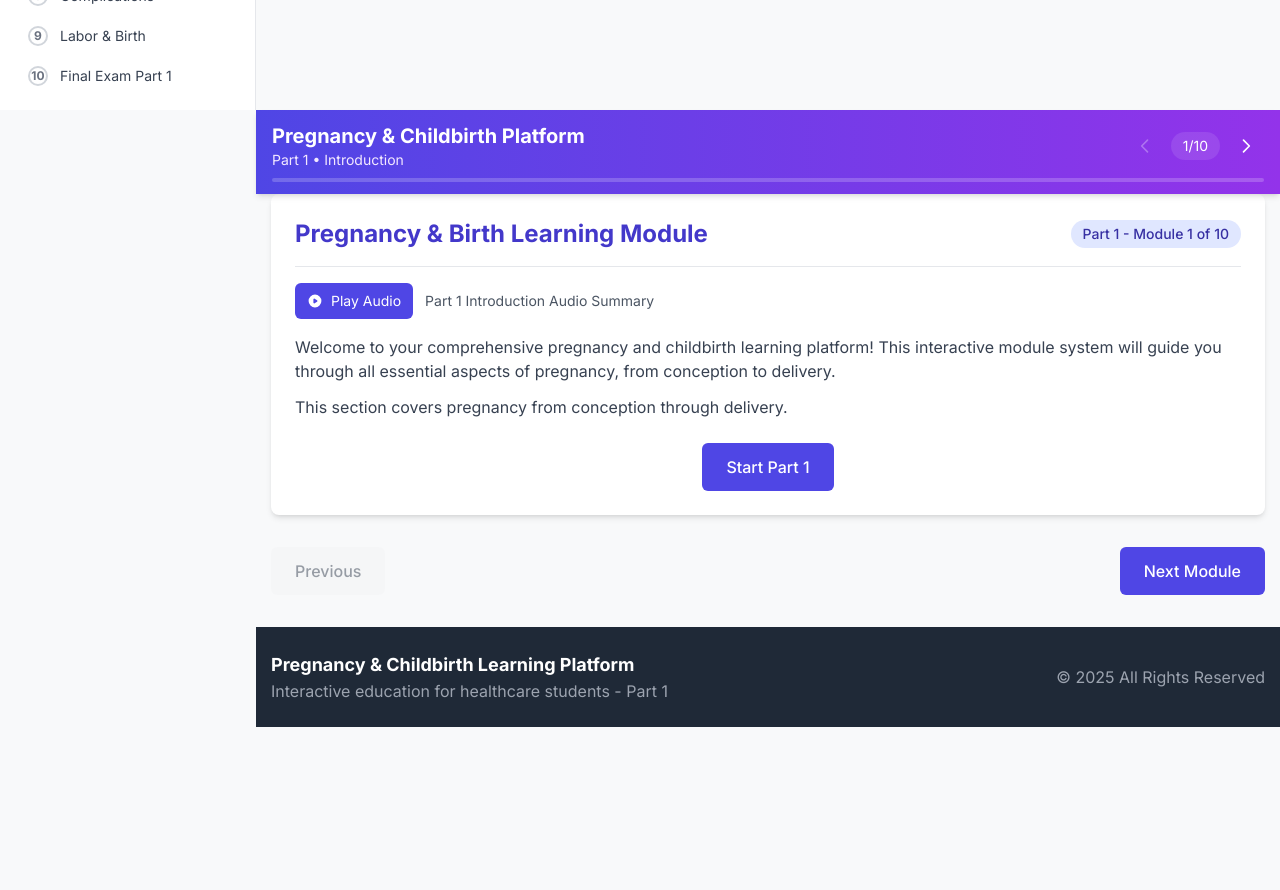
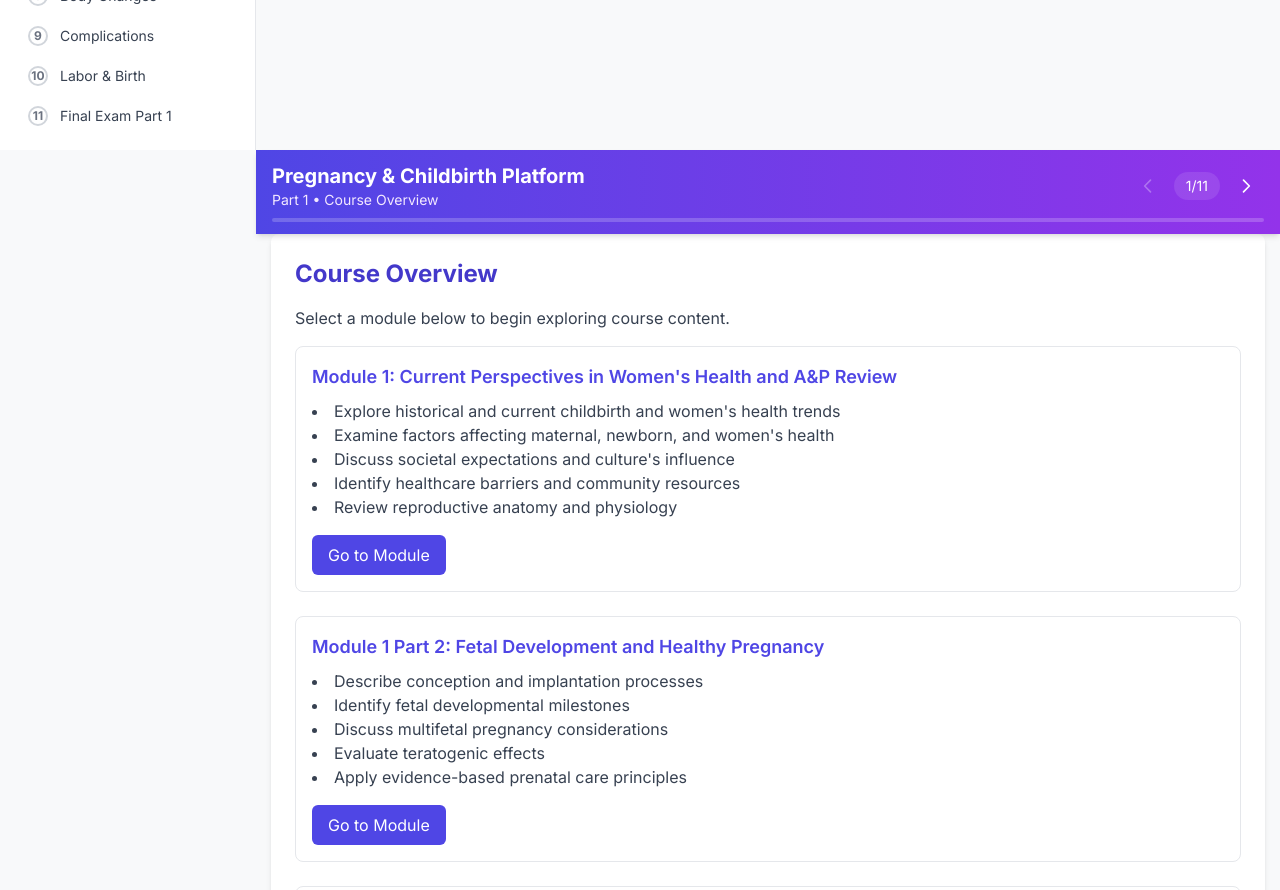
Before and after one commit to Mathewmoslow/pregnancylms_2, a React (Create React App) app: page / in a window 1280 px wide. Shown: the part 520-1410 px from the top of the page. Before the commit the page ends 1247 px from the top, so only its background shows below. Built offline with nearby package versions, Linux system fonts and the light colour scheme; the HTML template or start-up script is replaced by a standard one.

Commit message:
Add course landing page for module navigation

```diff
--- a/src/App.js
+++ b/src/App.js
@@ -1,5 +1,6 @@
 import React, { useState } from "react";
 import Introduction from "./components/Introduction";
+import CourseLanding from "./components/CourseLanding";
 import WomensHealthOverview from "./components/WomensHealthOverview";
 import PregnancyBasics from "./components/PregnancyBasics";
 import GTPALSystem from "./components/GTPALSystem";
@@ -38,7 +39,7 @@ import MethodEffectivenessChart from "./components/familyplanning/MethodEffectiv
 import AudioPlayer from "./components/shared/AudioPlayer";
 
 function App() {
-  const [activeModule, setActiveModule] = useState("intro");
+  const [activeModule, setActiveModule] = useState("landing");
   const [completedModules, setCompletedModules] = useState([]);
   const [currentPart, setCurrentPart] = useState(1);
   const [part1ExamResults, setPart1ExamResults] = useState(null);
@@ -46,6 +47,7 @@ function App() {
   const [sidebarOpen, setSidebarOpen] = useState(false);
 
   const part1Modules = [
+    { id: "landing", name: "Course Overview", short: "Overview" },
     { id: "intro", name: "Introduction", short: "Intro" },
     { id: "womenshealth", name: "Women's Health", short: "Women's Health" },
     { id: "basics", name: "Conception & Dating", short: "Conception" },
@@ -110,7 +112,7 @@ function App() {
 
   const switchToPart1 = () => {
     setCurrentPart(1);
-    setActiveModule("intro");
+    setActiveModule("landing");
     setSidebarOpen(false);
   };
 
@@ -314,6 +316,9 @@ function App() {
             {/* Part 1 Modules */}
             {currentPart === 1 && (
               <>
+                {activeModule === "landing" && (
+                  <CourseLanding navigateToModule={navigateToModule} />
+                )}
                 {activeModule === "intro" && (
                   <div className="bg-white rounded-lg shadow-md p-4 sm:p-5 md:p-6 mb-6">
                     <div className="flex flex-col sm:flex-row justify-between items-start sm:items-center border-b pb-4 mb-4">
@@ -321,7 +326,7 @@ function App() {
                         Pregnancy & Birth Learning Module
                       </h2>
                       <span className="bg-indigo-100 text-indigo-800 px-3 py-1 rounded-full text-sm font-medium">
-                        Part 1 - Module 1 of {part1Modules.length}
+                        Part {currentPart} - Module {currentModuleIndex + 1} of {modules.length}
                       </span>
                     </div>
 
@@ -500,7 +505,7 @@ function App() {
                         Postpartum & Newborn Care
                       </h2>
                       <span className="bg-indigo-100 text-indigo-800 px-3 py-1 rounded-full text-sm font-medium">
-                        Part 2 - Module 1 of {part2Modules.length}
+                        Part {currentPart} - Module {currentModuleIndex + 1} of {modules.length}
                       </span>
                     </div>
 
--- /dev/null
+++ b/src/components/CourseLanding.js
@@ -0,0 +1,115 @@
+import React from "react";
+
+const modules = [
+  {
+    id: "module1",
+    title: "Module 1: Current Perspectives in Women's Health and A&P Review",
+    outcomes: [
+      "Explore historical and current childbirth and women's health trends",
+      "Examine factors affecting maternal, newborn, and women's health",
+      "Discuss societal expectations and culture's influence",
+      "Identify healthcare barriers and community resources",
+      "Review reproductive anatomy and physiology"
+    ],
+    link: "womenshealth"
+  },
+  {
+    id: "module1part2",
+    title: "Module 1 Part 2: Fetal Development and Healthy Pregnancy",
+    outcomes: [
+      "Describe conception and implantation processes",
+      "Identify fetal developmental milestones",
+      "Discuss multifetal pregnancy considerations",
+      "Evaluate teratogenic effects",
+      "Apply evidence-based prenatal care principles"
+    ],
+    link: "basics"
+  },
+  {
+    id: "module2",
+    title: "Module 2: Normal Labor and Birth",
+    outcomes: [
+      "Recognize signs of impending labor",
+      "Differentiate between true and false labor",
+      "Analyze factors affecting the labor process",
+      "Evaluate maternal and fetal responses to labor",
+      "Identify and describe the stages of labor"
+    ],
+    link: "labor"
+  },
+  {
+    id: "module3",
+    title: "Module 3: Normal Postpartum",
+    outcomes: [
+      "Explain physiological adaptations during the postpartum period",
+      "Perform comprehensive postpartum assessments",
+      "Provide appropriate patient education",
+      "Enhance maternal-infant bonding and attachment",
+      "Support healthy parenting and family adaptation"
+    ],
+    link: "postpartum"
+  },
+  {
+    id: "module4",
+    title: "Module 4: Normal Newborn",
+    outcomes: [
+      "Describe physiological challenges of newborn transition",
+      "Perform comprehensive newborn assessments",
+      "Recognize normal and abnormal newborn behaviors",
+      "Educate families on newborn safety and screenings",
+      "Implement evidence-based newborn care practices"
+    ],
+    link: "newbornadaptation"
+  },
+  {
+    id: "module5",
+    title: "Module 5: Antepartum at Risk",
+    outcomes: [
+      "Discuss high-risk pregnancy complications",
+      "Apply the nursing process to complex situations",
+      "Identify warning signs and provide patient education",
+      "Analyze risk factors and implement preventive strategies"
+    ],
+    link: "complications"
+  }
+];
+
+const CourseLanding = ({ navigateToModule }) => {
+  return (
+    <div className="bg-white rounded-lg shadow-md p-4 sm:p-5 md:p-6 mb-6">
+      <h2 className="text-xl sm:text-2xl font-bold text-indigo-700 mb-4">
+        Course Overview
+      </h2>
+      <p className="mb-4 text-gray-700">
+        Select a module below to begin exploring course content.
+      </p>
+      <div className="space-y-6">
+        {modules.map((module) => (
+          <div
+            key={module.id}
+            className="border rounded-lg p-4 flex flex-col"
+          >
+            <h3 className="text-lg font-semibold text-indigo-600 mb-2">
+              {module.title}
+            </h3>
+            <ul className="list-disc list-inside mb-4 text-gray-700">
+              {module.outcomes.map((outcome, index) => (
+                <li key={index}>{outcome}</li>
+              ))}
+            </ul>
+            {module.link && (
+              <button
+                onClick={() => navigateToModule(module.link)}
+                className="self-start px-4 py-2 bg-indigo-600 text-white rounded-md hover:bg-indigo-700 transition-colors"
+              >
+                Go to Module
+              </button>
+            )}
+          </div>
+        ))}
+      </div>
+    </div>
+  );
+};
+
+export default CourseLanding;
```
